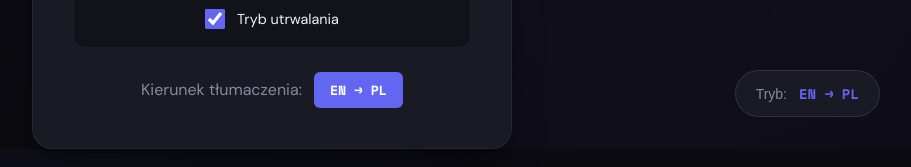
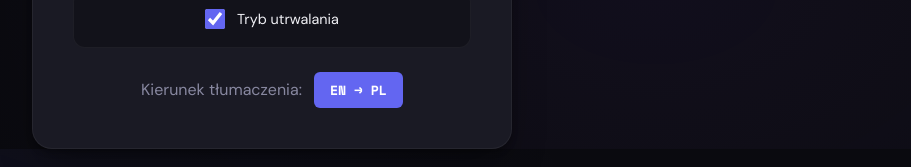
Before and after one commit to lgornik/translator-app, a React (Vite) app in the folder frontend/: page / in a window 1280 px wide. Shown: the part 651-818 px from the top of the page, without its empty margins (368-1279 px from the left). Built offline with nearby package versions, Linux system fonts and the light colour scheme; no server answers.

Commit message:
Remove mode toggle button from the quiz interface

```diff
--- a/frontend/src/App.jsx
+++ b/frontend/src/App.jsx
@@ -95,10 +95,6 @@ function App() {
             availableWordCount={availableWordCount}
           />
         </main>
-        <button className="mode-toggle" onClick={toggleMode} title="Zmień kierunek tłumaczenia">
-          <span className="mode-toggle__label">Tryb:</span>
-          <span className="mode-toggle__value">{modeLabel}</span>
-        </button>
       </div>
     );
   }
```
